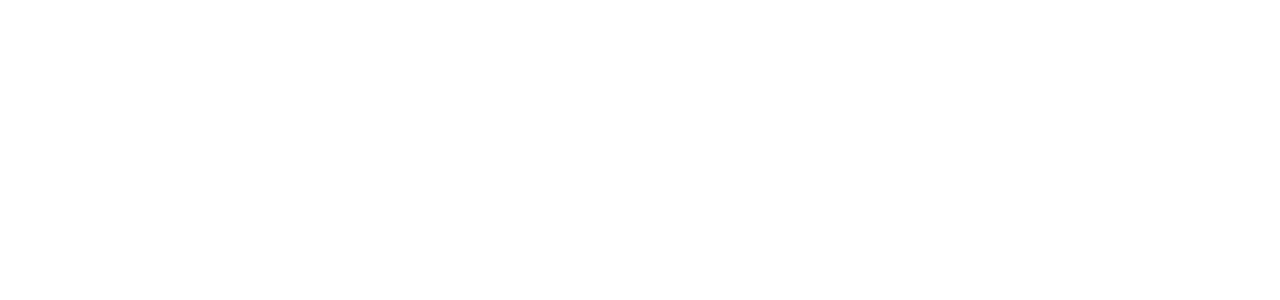
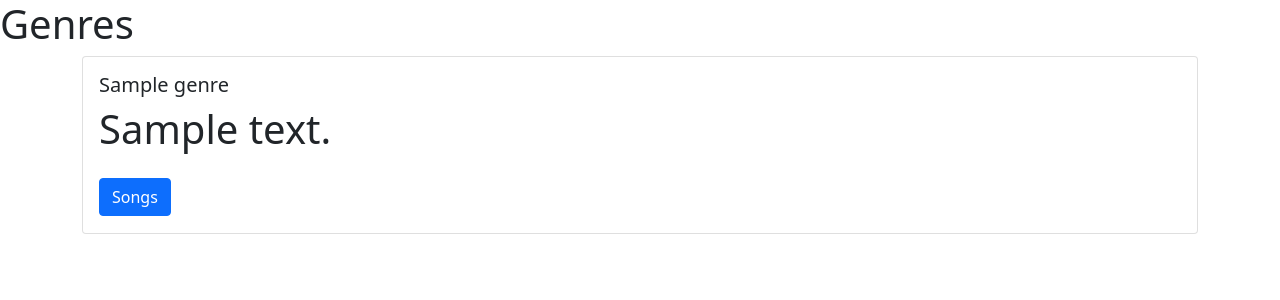
Before and after one commit to tedyeates/tedify, a Django app: page / in a window 1280 px wide. Before the commit the part shown is empty. Shown: the top 300 px of the page. Run offline with Django 3.2, Linux system fonts and the light colour scheme; tables that the repository leaves empty hold one stand-in row (values such as "Sample post").

Commit message:
Make basic genre homepage with data

```diff
--- a/tedify/music/models.py
+++ b/tedify/music/models.py
@@ -4,7 +4,7 @@ from django.utils.translation import ugettext_lazy as _
 # Create your models here.
 class Genre(models.Model):
 
-    name = models.CharField(_("Genre Name"), max_length=50)
+    name = models.CharField(_("Genre Name"), max_length=10)
     description = models.CharField(_("Genre Description"), max_length=100)
 
     class Meta:
@@ -13,6 +13,3 @@ class Genre(models.Model):
 
     def __str__(self):
         return self.name
-
-    def get_absolute_url(self):
-        return reverse("Genres_detail", kwargs={"pk": self.pk})
--- a/tedify/music/templates/music/genres.html
+++ b/tedify/music/templates/music/genres.html
@@ -4,5 +4,16 @@
 {% block head %}{% endblock head %}
 {% block title %}Tedify | Genres{% endblock title %}
 {% block body %}
-
+<h1>Genres<h1>
+<div class="container">
+    {% for genre in object_list %}
+    <div class="card">
+        <div class="card-body">
+            <h5 class="card-title">{{genre.name}}</h5>
+            <p class="card-text">{{genre.description}}</p>
+            <a href="#" class="btn btn-primary">Songs</a>
+        </div>
+    </div>
+    {% endfor %}
+</div>
 {% endblock body %}
--- a/tedify/tedify/settings.py
+++ b/tedify/tedify/settings.py
@@ -38,8 +38,9 @@ INSTALLED_APPS = [
     'django.contrib.messages',
     'django.contrib.staticfiles',
     'rest_framework',
+    'django_seed',
     'tedify',
-    'music'
+    'music',
 ]
 
 MIDDLEWARE = [
--- a/tedify/tedify/templates/tedify/base.html
+++ b/tedify/tedify/templates/tedify/base.html
@@ -1,6 +1,10 @@
 <!DOCTYPE html>
 <html>
     <head>
+        <link href="https://cdn.jsdelivr.net/npm/bootstrap@5.0.0-beta3/dist/css/bootstrap.min.css" rel="stylesheet" integrity="sha384-eOJMYsd53ii+scO/bJGFsiCZc+5NDVN2yr8+0RDqr0Ql0h+rP48ckxlpbzKgwra6" crossorigin="anonymous">
+
+        <script src="https://cdn.jsdelivr.net/npm/bootstrap@5.0.0-beta3/dist/js/bootstrap.bundle.min.js" integrity="sha384-JEW9xMcG8R+pH31jmWH6WWP0WintQrMb4s7ZOdauHnUtxwoG2vI5DkLtS3qm9Ekf" crossorigin="anonymous"></script>
+
         {% block head %}{% endblock head %}
         <title>
             {% block title %}{% endblock title %}
```
Also changed, not shown: tedify/music/migrations/0002_alter_genre_name.py (added).
